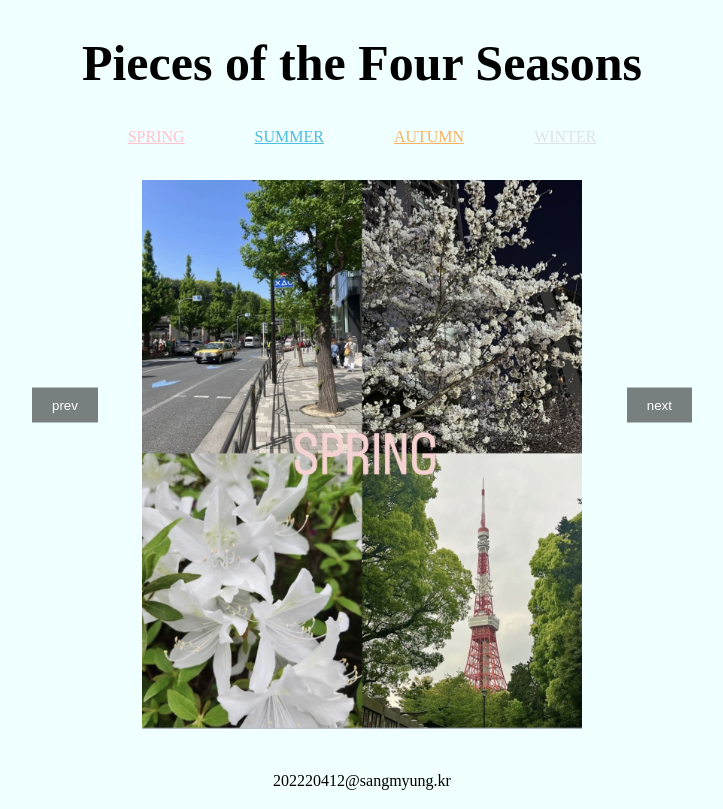
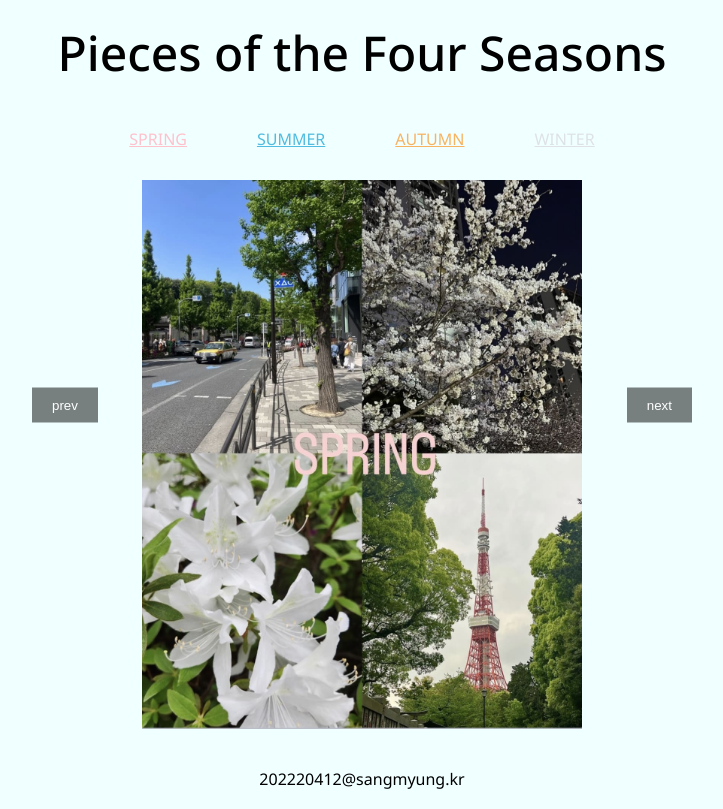
Before and after one commit to jisongGo/WMD-Project, a website: page index.html in a window 1280 px wide. Shown: the whole page, without its empty margins (278-1001 px from the left). Drawn offline with Linux system fonts and the light colour scheme.

Commit message:
폰트 변경

```diff
--- a/index.html
+++ b/index.html
@@ -4,6 +4,12 @@
     <meta charset="UTF-8" />
     <meta name="viewport" content="width=device-width, initial-scale=1.0" />
     <link rel="stylesheet" href="./style/style.css" />
+    <link rel="preconnect" href="https://fonts.googleapis.com" />
+    <link rel="preconnect" href="https://fonts.gstatic.com" crossorigin />
+    <link
+      href="https://fonts.googleapis.com/css2?family=Noto+Sans:ital,wght@0,100..900;1,100..900&display=swap"
+      rel="stylesheet"
+    />
     <script>
       document.addEventListener('DOMContentLoaded', function () {
         const slides = document.querySelector('.slides');
@@ -32,7 +38,7 @@
   </head>
   <body>
     <div class="fixed fixed--pos-tt fixed--role-title">
-      <h1>Pieces of the Four Seasons</h1>
+      <p>Pieces of the Four Seasons</p>
     </div>
     <ol class="fixed fixed--pos-tc fixed--role-menu">
       <li><a href="./spring.html" style="color: #ffc1cc">SPRING</a></li>
--- a/style/style.scss
+++ b/style/style.scss
@@ -7,7 +7,14 @@
 body {
   padding: 0;
   margin: 0;
+  font-family: 'Noto Sans', sans-serif;
   background-color: azure;
+}
+
+p {
+  margin-top: 1.25rem;
+  font-size: 48px;
+  font-weight: 500;
 }
 
 img {
```
Also changed, not shown: style/style.css.
